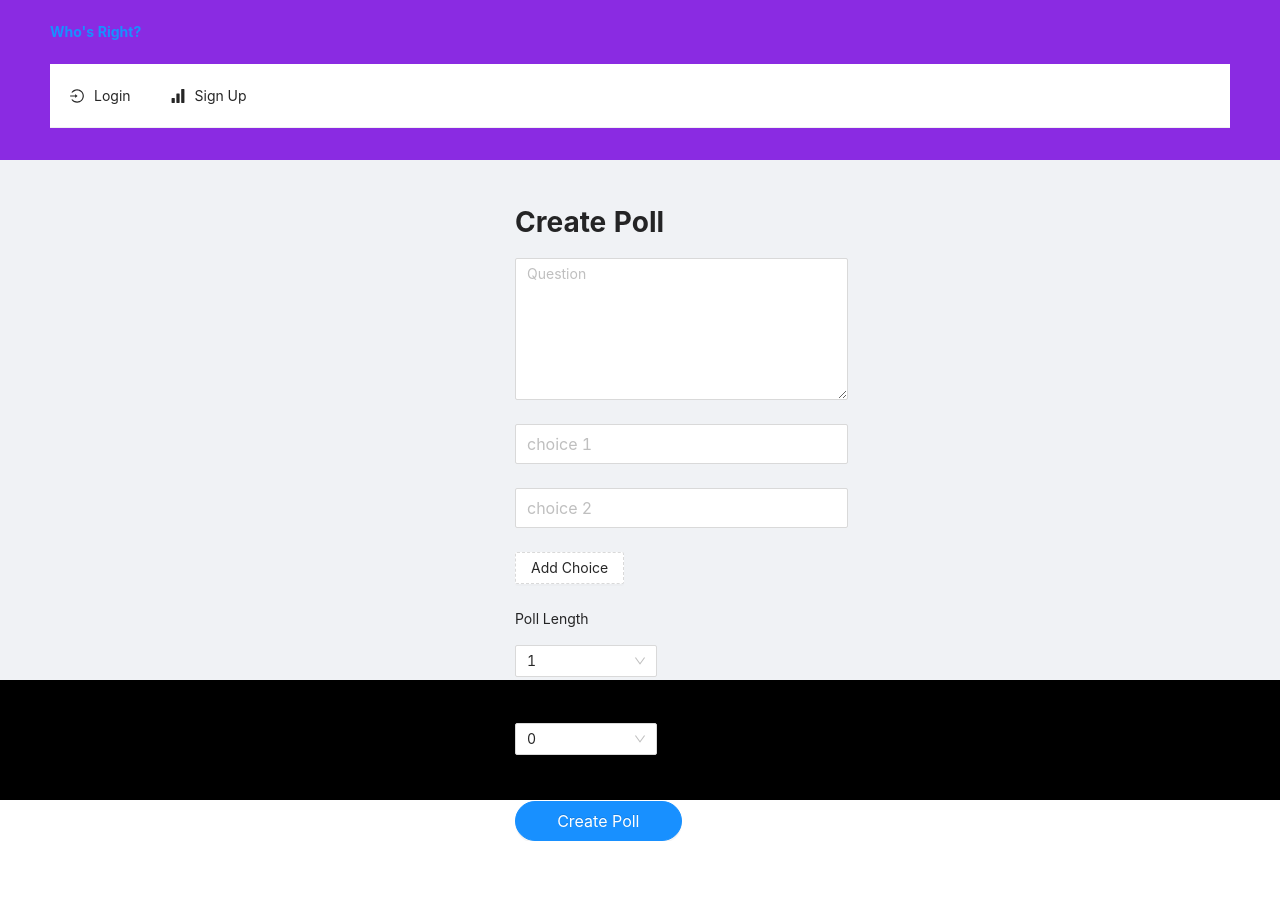
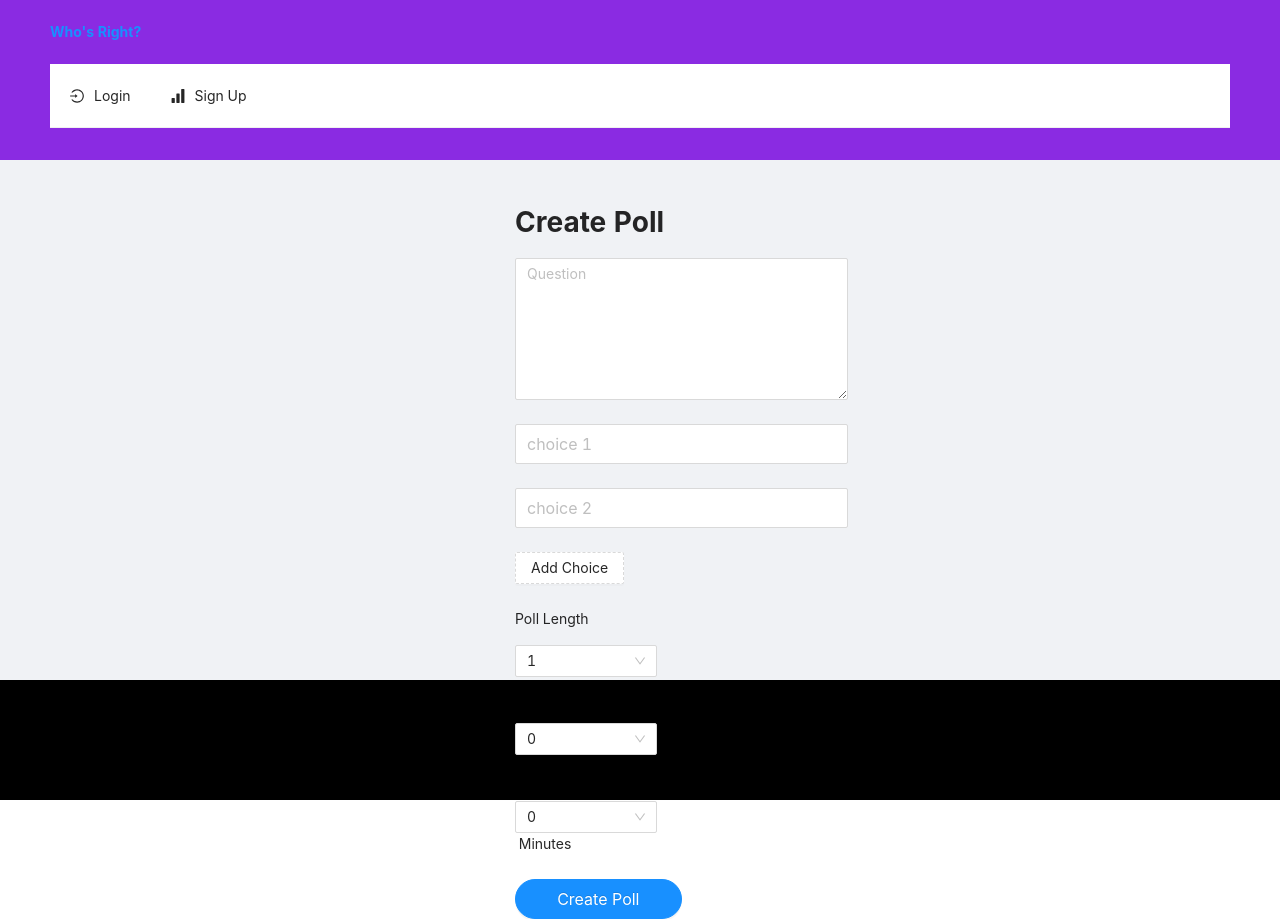
Before and after one commit to healingfields/Polling-App, a React (Create React App) app in the folder polling-frontend/: page /poll/new in a window 1280 px wide. Before the commit the page ends 841 px from the top, so only its background shows below. Built offline with nearby package versions, Linux system fonts and the light colour scheme.

Commit message:
added minutes dropdown in the add poll

```diff
--- a/polling-frontend/src/components/presentational/poll/newPoll/NewPoll.js
+++ b/polling-frontend/src/components/presentational/poll/newPoll/NewPoll.js
@@ -8,14 +8,22 @@ import { redirect } from 'react-router-dom';
 const {TextArea} = Input;
 
 const daysOptions = [];
-for(let i=1; i<8; i++){
+for(let i=0; i<8; i++){
   daysOptions.push({
     label: i,
     value: i
   })
 }
+
+const minutesOptions = [];
+for(let i=0; i<61; i++){
+  minutesOptions.push({
+    label: i,
+    value: i
+  })
+}
 const hoursOptions = [];
-for(let i=1; i<25; i++){
+for(let i=0; i<25; i++){
   hoursOptions.push({
     label: i,
     value: i
@@ -34,7 +42,8 @@ function NewPoll() {
     }],
     pollLength:{
       days:1,
-      hours:0
+      hours:0,
+      minutes:0
     }
   })
   console.log(poll);
@@ -85,6 +94,16 @@ function NewPoll() {
       pollLength:{
         ...poll.pollLength,
         hours:value
+      }
+    })
+  }
+
+  const handleMinuteChange = (value) => {
+    setpoll({
+      ...poll,
+      pollLength:{
+        ...poll.pollLength,
+        minutes:value
       }
     })
   }
@@ -166,7 +185,16 @@ function NewPoll() {
                 onChange={handleHoursChange}
           />&nbsp;Hours
       </Form.Item>
-
+      <Form.Item >
+        <Select defaultValue="1"
+                value={poll.pollLength.minutes}
+                style={{width:'85%'}}
+                allowClear
+                options={minutesOptions}
+                name="minutes"
+                onChange={handleMinuteChange}
+                />&nbsp;Minutes
+      </Form.Item>
       <Form.Item>
         <Button type="primary"
                 htmlType="submit"
```
